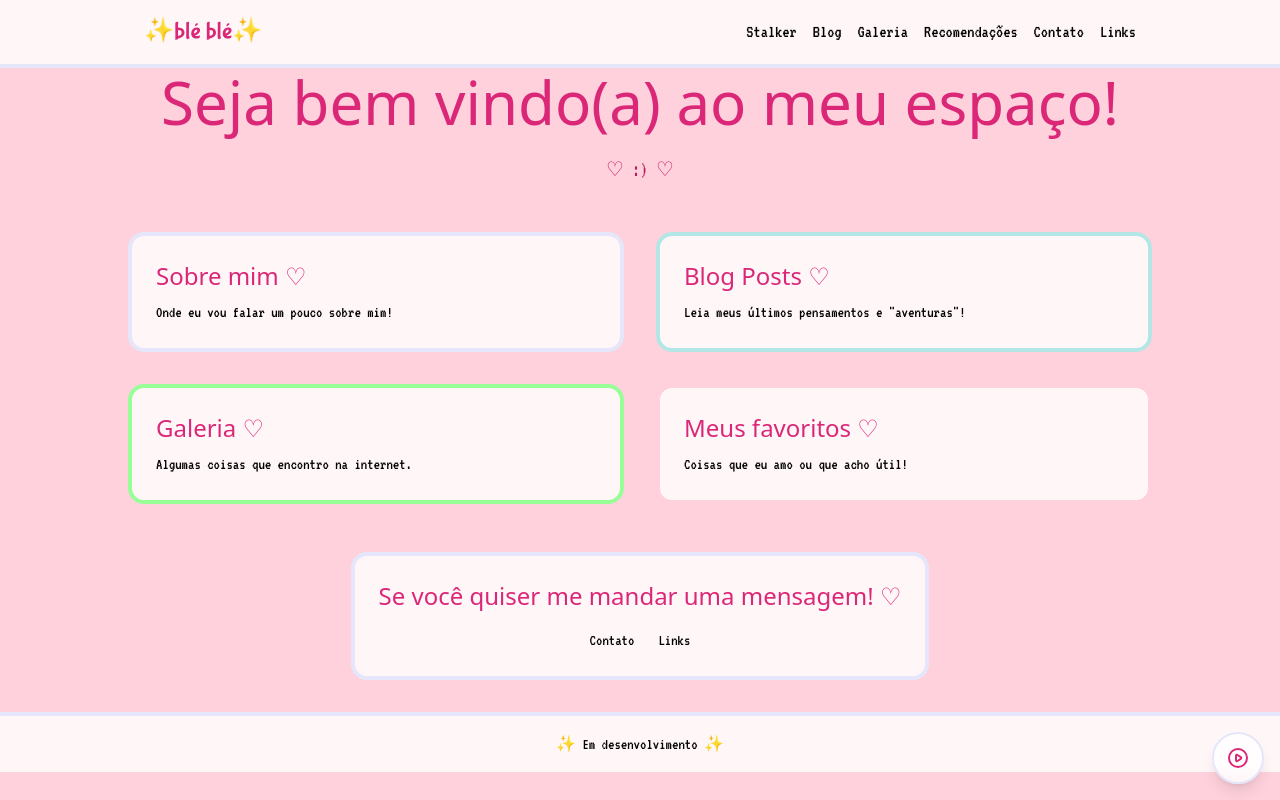
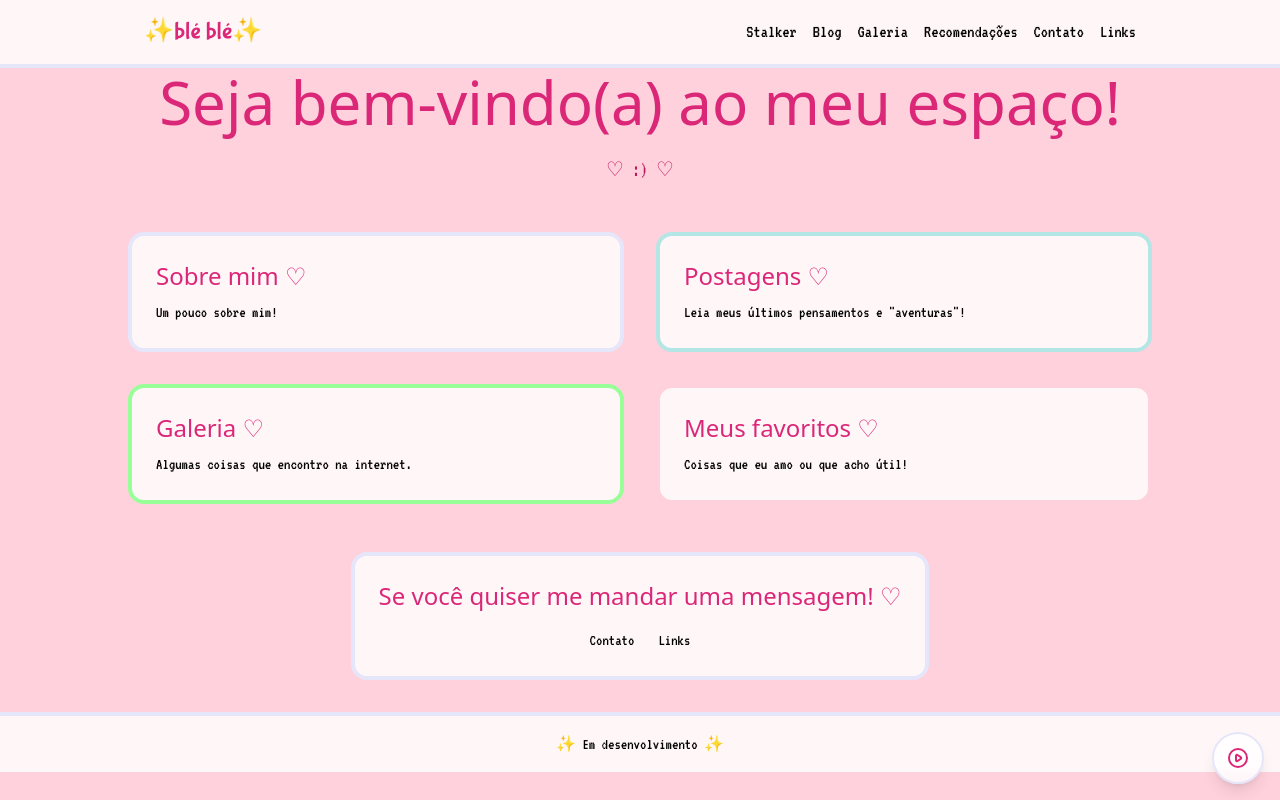
Before and after one commit to eliascmendhes/projectkawai, an Astro site: page / in a window 1280 px wide. Built offline with nearby package versions, Linux system fonts and the light colour scheme; Astro itself is replaced by a stand-in of ours.

Commit message:
melhorias de texto

```diff
--- a/src/layouts/Layout.astro
+++ b/src/layouts/Layout.astro
@@ -70,7 +70,7 @@ const menuItems = [
           </button>
         </div>
 
-        <!-- Mobile Menu Panel -->
+        <!-- Mobile Menu  -->
         <div id="mobileMenu" class="hidden md:hidden">
           <div class="px-2 pt-2 pb-3 space-y-1 font-pixel">
             {menuItems.map(item => (
--- a/src/pages/about.astro
+++ b/src/pages/about.astro
@@ -26,7 +26,7 @@ import PageTitle from '../components/PageTitle.astro';
             class="absolute -bottom-4 -left-4 w-12 h-12"
           /> -->
         </div>
-        <h2 class="font-cherry text-2xl text-pink-600 mb-2">✨ Olá, você pode me chamar de K. Sim, sou um homem rjejjejakka! ✨</h2>
+        <h2 class="font-cherry text-2xl text-pink-600 mb-2">✨Olá! Eu sou homem, tenho 22 anos e estou criando este site como hobby. Atualmente estou estudando chinês (mentira, só vou nas aulas) e tentando me tornar engenheiro da computação. ✨</h2>
       </div>
 
       <div class="font-pixel space-y-4 text-lg">
--- a/src/pages/index.astro
+++ b/src/pages/index.astro
@@ -6,7 +6,7 @@ import Layout from '../layouts/Layout.astro';
   <div class="max-w-5xl mx-auto">
     <div class="text-center mb-12">
       <h1 class="font-cherry text-4xl md:text-6xl text-pink-600 mb-4 animate-float sparkle">
-        Seja bem vindo(a) ao meu espaço!
+        Seja bem-vindo(a) ao meu espaço!
       </h1>
       <p class="font-pixel text-xl text-pink-700">
         ♡ :) ♡
@@ -17,13 +17,13 @@ import Layout from '../layouts/Layout.astro';
       <a href="/about" class="group">
         <div class="bg-white/80 backdrop-blur-sm p-6 rounded-2xl border-4 border-kawaii-lavender hover:scale-105 transition-transform">
           <h2 class="font-cherry text-2xl text-pink-600 mb-2">Sobre mim ♡</h2>
-          <p class="font-pixel">Onde eu vou falar um pouco sobre mim!</p>
+          <p class="font-pixel">Um pouco sobre mim!</p>
         </div>
       </a>
 
       <a href="/blog" class="group">
         <div class="bg-white/80 backdrop-blur-sm p-6 rounded-2xl border-4 border-kawaii-blue hover:scale-105 transition-transform">
-          <h2 class="font-cherry text-2xl text-pink-600 mb-2">Blog Posts ♡</h2>
+          <h2 class="font-cherry text-2xl text-pink-600 mb-2">Postagens ♡</h2>
           <p class="font-pixel">Leia meus últimos pensamentos e "aventuras"!</p>
         </div>
       </a>
```
